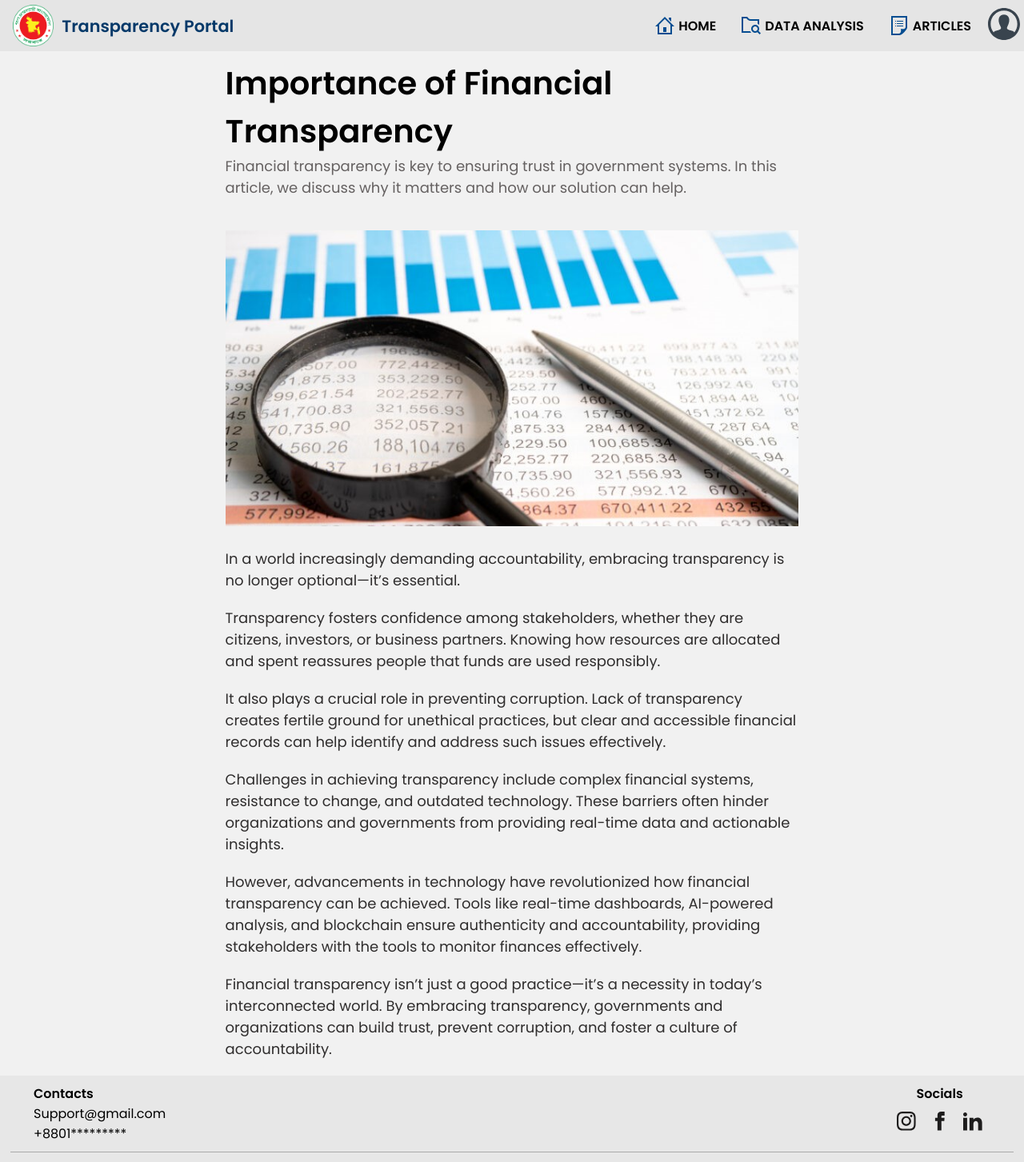
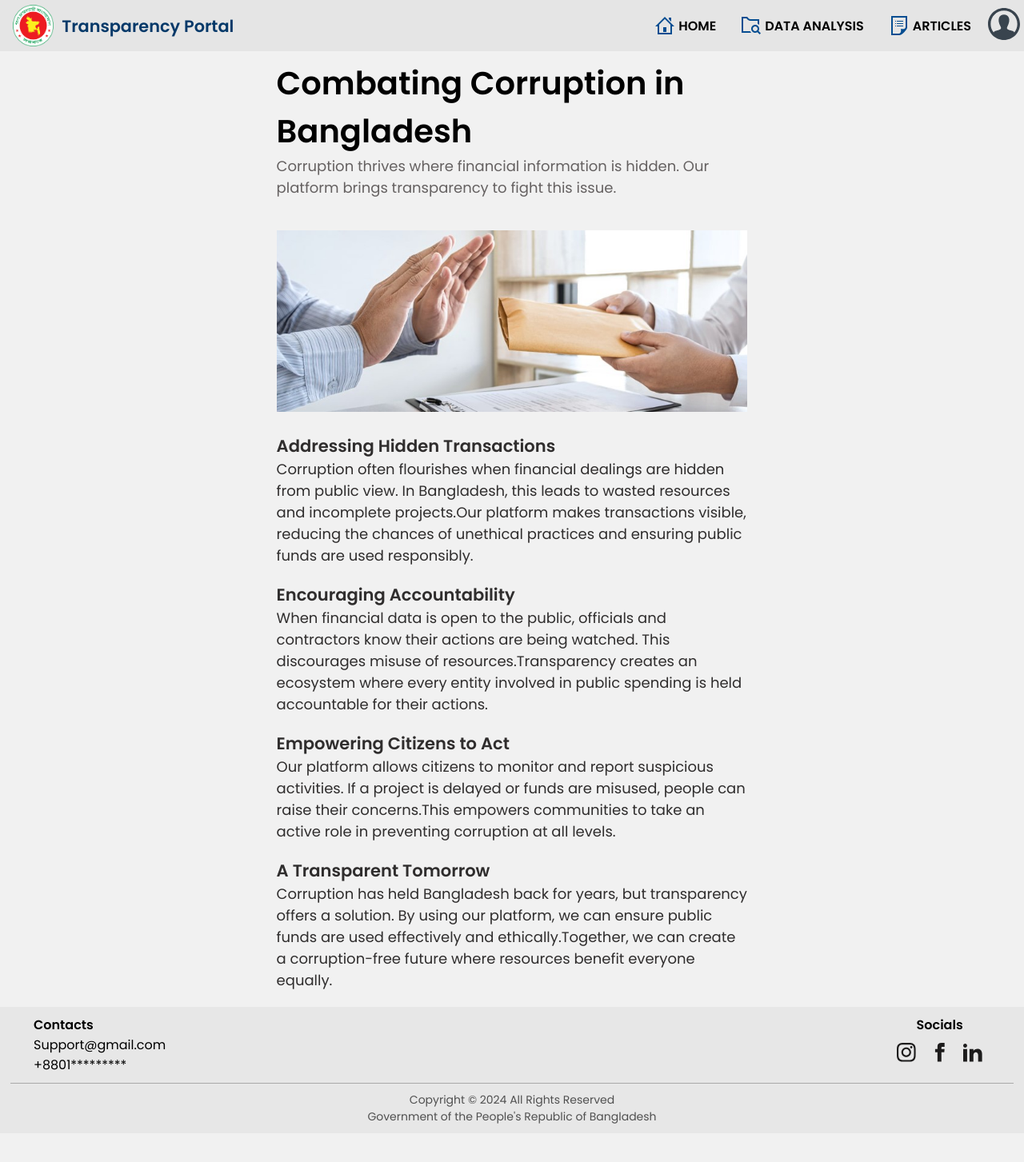
Before and after one commit to Waliulislamnohan/transparency-management-system, a React (Vite) app: page /articles/1 in a window 1280 px wide. Shown: the top 1453 px of the page at 80% size. After the commit the page ends 1417 px from the top, so only its background shows below. Built offline with nearby package versions, Linux system fonts and the light colour scheme.

Commit message:
some minor updates and edited the articles

```diff
--- a/src/components/footer.jsx
+++ b/src/components/footer.jsx
@@ -1,4 +1,5 @@
 import React from 'react';
+import { Link } from 'react-router-dom';
 
 export default function Footer() {
   return (
@@ -13,21 +14,21 @@ export default function Footer() {
       <div className="socials">
         <h4 className="soicals-title">Socials</h4>
       <div className="footer-icons">
-            <a href="#" className="footer-icon-link">
+            <Link to="#" className="footer-icon-link">
               <svg className="footer-icon-img" xmlns="http://www.w3.org/2000/svg" viewBox="0 0 24 24">
                 <path d="M12 2.163c3.204 0 3.584.012 4.85.07 3.252.148 4.771 1.691 4.919 4.919.058 1.265.069 1.645.069 4.849 0 3.205-.012 3.584-.069 4.849-.149 3.225-1.664 4.771-4.919 4.919-1.266.058-1.644.07-4.85.07-3.204 0-3.584-.012-4.849-.07-3.26-.149-4.771-1.699-4.919-4.92-.058-1.265-.07-1.644-.07-4.849 0-3.204.013-3.583.07-4.849.149-3.227 1.664-4.771 4.919-4.919 1.266-.057 1.645-.069 4.849-.069zm0-2.163c-3.259 0-3.667.014-4.947.072-4.358.2-6.78 2.618-6.98 6.98-.059 1.281-.073 1.689-.073 4.948 0 3.259.014 3.668.072 4.948.2 4.358 2.618 6.78 6.98 6.98 1.281.058 1.689.072 4.948.072 3.259 0 3.668-.014 4.948-.072 4.354-.2 6.782-2.618 6.979-6.98.059-1.28.073-1.689.073-4.948 0-3.259-.014-3.667-.072-4.947-.196-4.354-2.617-6.78-6.979-6.98-1.281-.059-1.69-.073-4.949-.073zm0 5.838c-3.403 0-6.162 2.759-6.162 6.162s2.759 6.163 6.162 6.163 6.162-2.759 6.162-6.163c0-3.403-2.759-6.162-6.162-6.162zm0 10.162c-2.209 0-4-1.79-4-4 0-2.209 1.791-4 4-4s4 1.791 4 4c0 2.21-1.791 4-4 4zm6.406-11.845c-.796 0-1.441.645-1.441 1.44s.645 1.44 1.441 1.44c.795 0 1.439-.645 1.439-1.44s-.644-1.44-1.439-1.44z"/>
               </svg>
-            </a>
-            <a href="#" className="footer-icon-link">
+            </Link>
+            <Link to="#" className="footer-icon-link">
             <svg className="footer-icon-img" xmlns="http://www.w3.org/2000/svg" viewBox="0 0 24 24">
               <path d="M9 8h-3v4h3v12h5v-12h3.642l.358-4h-4v-1.667c0-.955.192-1.333 1.115-1.333h2.885v-5h-3.808c-3.596 0-5.192 1.583-5.192 4.615v3.385z"/>
               </svg>
-            </a>
-            <a href="#" className="footer-icon-link">
+            </Link>
+            <Link to="#" className="footer-icon-link">
               <svg className="footer-icon-img" xmlns="http://www.w3.org/2000/svg" viewBox="0 0 24 24">
                 <path d="M4.98 3.5c0 1.381-1.11 2.5-2.48 2.5s-2.48-1.119-2.48-2.5c0-1.38 1.11-2.5 2.48-2.5s2.48 1.12 2.48 2.5zm.02 4.5h-5v16h5v-16zm7.982 0h-4.968v16h4.969v-8.399c0-4.67 6.029-5.052 6.029 0v8.399h4.988v-10.131c0-7.88-8.922-7.593-11.018-3.714v-2.155z"/>
               </svg>
-            </a>
+            </Link>
           </div>
       </div>
       </div>
--- a/src/components/header.jsx
+++ b/src/components/header.jsx
@@ -6,17 +6,17 @@ export default function Header() {
   return (
     <>
     <nav>
-      <a className="header-logo" href="/">
+      <Link className="header-logo" to="/">
         <img src={Logo} alt="Logo" className="logo-img" id='logo-img'/>
         <label htmlFor="logo-img">Transparency Portal</label>
-      </a>
+      </Link>
     <div className="nav-links">
         <div className="options">
-          <a className="nav-link" href="/">
+          <Link className="nav-link" to="/">
           <svg className="nav-icon" xmlns="http://www.w3.org/2000/svg" width="24" height="24" viewBox="0 0 24 24"><path d="M20 7.093v-5.093h-3v2.093l3 3zm4 5.907l-12-12-12 12h3v10h18v-10h3zm-5 8h-14v-10.26l7-6.912 7 6.99v10.182zm-5-1h-4v-6h4v6z"/>
           </svg>
             <span>Home</span>
-          </a>
+          </Link>
           <Link className="nav-link" to="/process">
           <svg className="nav-icon" width="24" height="24" xmlns="http://www.w3.org/2000/svg" fillRule="evenodd" clipRule="evenodd"><path d="M19.757 20.171c-.791.524-1.739.829-2.757.829-2.76 0-5-2.24-5-5s2.24-5 5-5 5 2.24 5 5c0 1.018-.305 1.966-.829 2.757l2.829 2.829-1.414 1.414-2.829-2.829zm-7.654.829h-12.103v-20h7c1.695 1.942 2.371 3 4 3h11v7.103c-.574-.586-1.25-1.072-2-1.428v-3.675h-9c-2.339 0-3.537-1.388-4.917-3h-4.083v16h8.675c.356.75.842 1.426 1.428 2zm4.897-8c1.656 0 3 1.344 3 3s-1.344 3-3 3-3-1.344-3-3 1.344-3 3-3z"/></svg>
             <span>Data Analysis</span>
@@ -45,11 +45,11 @@ export default function Header() {
         </svg>
         <span>admin account</span>
         </Link>
-        <a className="mb-nav-link" href="/">
+        <Link className="mb-nav-link" to="/">
           <svg className="mb-nav-icon" xmlns="http://www.w3.org/2000/svg" width="24" height="24" viewBox="0 0 24 24"><path d="M20 7.093v-5.093h-3v2.093l3 3zm4 5.907l-12-12-12 12h3v10h18v-10h3zm-5 8h-14v-10.26l7-6.912 7 6.99v10.182zm-5-1h-4v-6h4v6z"/>
           </svg>
             <span>Home</span>
-          </a>
+          </Link>
           <Link className="mb-nav-link" to="/process">
             <svg className="mb-nav-icon" width="24" height="24" xmlns="http://www.w3.org/2000/svg" fillRule="evenodd" clipRule="evenodd"><path d="M19.757 20.171c-.791.524-1.739.829-2.757.829-2.76 0-5-2.24-5-5s2.24-5 5-5 5 2.24 5 5c0 1.018-.305 1.966-.829 2.757l2.829 2.829-1.414 1.414-2.829-2.829zm-7.654.829h-12.103v-20h7c1.695 1.942 2.371 3 4 3h11v7.103c-.574-.586-1.25-1.072-2-1.428v-3.675h-9c-2.339 0-3.537-1.388-4.917-3h-4.083v16h8.675c.356.75.842 1.426 1.428 2zm4.897-8c1.656 0 3 1.344 3 3s-1.344 3-3 3-3-1.344-3-3 1.344-3 3-3z"/></svg>
             <span>Data Analysis</span>
--- a/src/components/updates.jsx
+++ b/src/components/updates.jsx
@@ -21,7 +21,7 @@ export default function Updates() {
       ))}
     </div>
     <div className="view-blogs">
-      <a href="/articles" className="view-blogs-link">See all</a>
+      <Link to="/articles" className="view-blogs-link">See all</Link>
     </div>
   </div>
 </>
--- a/src/css/article.css
+++ b/src/css/article.css
@@ -1,5 +1,6 @@
 .article-container{
-    margin: 0 22vw;
+    max-width: 46vw;
+    margin: auto;
 }
 
 .article-container *{
--- a/src/css/budgets.css
+++ b/src/css/budgets.css
@@ -1,10 +1,10 @@
 
 .budget-main{
     display: grid;
-    grid-template-columns: 1.2fr 4fr;
+    grid-template-columns: 1.5fr 4fr;
     align-items: center;
-    padding: 10px 4%;
-    gap: 6%;
+    padding: 10px 2%;
+    gap: 2%;
   }
 
   @media (max-width: 57rem){
--- a/src/css/charts.css
+++ b/src/css/charts.css
@@ -3,7 +3,7 @@
     padding: 10px 0;
     border-radius: 10px;
     background-color: #ebebeb;
-    box-shadow: 0 6px 12px rgba(0, 0, 0, 0.1);
+    box-shadow: 0 2px 5px #0000001a;
 }
 
 .chartTitle,.chartDes{
@@ -36,7 +36,7 @@
     min-width: 120px;
     margin-top: 40px;
     background-color: #eaeaea;
-    box-shadow: 0 4px 12px rgba(0, 0, 0, 0.1);
+    box-shadow: 0 2px 5px #0000001a;
     overflow: hidden;
   }
 
--- a/src/css/header.css
+++ b/src/css/header.css
@@ -1,7 +1,8 @@
 nav{
     display: flex;
-    position: relative;
+    position: fixed;
     justify-content: space-between;
+    top: 0;
     width: 100%;
     height:4rem;
     backdrop-filter: blur(10px);
--- a/src/css/text-animation.css
+++ b/src/css/text-animation.css
@@ -1,8 +1,8 @@
 .title{
     box-sizing: content-box;
-    height: 70px;
+    height: 80px;
     display: flex;
-    font-size: 3rem;
+    font-size: 3.5rem;
     font-weight: bolder;
 }
 
@@ -18,20 +18,21 @@
     padding: 0 10px;
 }
 
+.start-word span, .end-word span{
+    display: block;
+    height: 100%;
+    color: #0088ff;
+    animation: spin_words 16s infinite;
+}
+
 .start-word span{
-    animation: spin_words 13s infinite;
+    animation-delay: 2s;
+    text-align: end;
 }
 
 .end-word span{
-    animation: spin_words 13s infinite;
-    animation-delay: 2s;
-}
-
-.start-word span, .end-word span{
-    display: block;
-    height: 100%;
-    padding-left: 10px;
-    color: #0088ff;
+    animation-delay: 4s;
+    text-align: start;
 }
 
 @keyframes spin_words{
--- a/src/css/updates.css
+++ b/src/css/updates.css
@@ -4,10 +4,15 @@
     overflow: hidden;
     border-radius: 10px;
     margin: 0 auto;
+    padding-bottom: 10px;
     max-width: 350px;
     line-height: 16px;
     background: #ededed;
-    box-shadow:0 20px 25px -5px #0000001a, 0 10px 10px -5px #0000000a;
+    box-shadow: 0 2px 5px #0000001a;
+  }
+
+  .updates-container,.updates-container *{
+    /* border: 1px solid red; */
   }
 
   .updates-header {
@@ -46,12 +51,11 @@
 
   .update-content {
     display: -webkit-box;
-    -webkit-line-clamp: 1;
+    -webkit-line-clamp: 2;
     -webkit-box-orient: vertical;
     overflow: hidden;
     text-overflow: ellipsis;
     color: #444;
-    max-height: 90px;
     font-size: 0.8rem;
     color: #383838;
   }
@@ -68,7 +72,6 @@
 
   .view-blogs {
     text-align: center;
-    margin: 10px 0;
   }
 
   .view-blogs-link {
--- a/src/data/content.jsx
+++ b/src/data/content.jsx
@@ -1,107 +1,146 @@
 import finance from "../assets/img/importance.jpeg";
-import blog from "../assets/img/blog-img.jpg";
 import trust from "../assets/img/trust.jpg";
-import curruption from "../assets/img/curruption.jpg";
+import corruption from "../assets/img/curruption.jpg";
 
 export const articlesData = [
   {
     id: 1,
-      title: "Importance of Financial Transparency",
-      date: "12 January 2024",
-      description: "Financial transparency is key to ensuring trust in government systems. In this article, we discuss why it matters and how our solution can help.",
-      image: finance,
+    title: "Combating Corruption in Bangladesh",
+    date: "15 January 2024",
+    description: "Corruption thrives where financial information is hidden. Our platform brings transparency to fight this issue.",
+    image: corruption, // Replace with actual image path
     link: "/articles/1",
     content: [
       {
         type: "image",
-          src: finance,
+        src: corruption,
         alt: "A visual representation of transparency"
       },
       {
         type: "paragraph",
-          text: "In a world increasingly demanding accountability, embracing transparency is no longer optional—it’s essential."
+        subtitle: "Addressing Hidden Transactions",
+        text: [
+          "Corruption often flourishes when financial dealings are hidden from public view. In Bangladesh, this leads to wasted resources and incomplete projects.",
+          "Our platform makes transactions visible, reducing the chances of unethical practices and ensuring public funds are used responsibly."
+        ]
       },
       {
         type: "paragraph",
-          text: "Transparency fosters confidence among stakeholders, whether they are citizens, investors, or business partners. Knowing how resources are allocated and spent reassures people that funds are used responsibly."
+        subtitle: "Encouraging Accountability",
+        text: [
+          "When financial data is open to the public, officials and contractors know their actions are being watched. This discourages misuse of resources.",
+          "Transparency creates an ecosystem where every entity involved in public spending is held accountable for their actions."
+        ]
       },
       {
         type: "paragraph",
-          text: "It also plays a crucial role in preventing corruption. Lack of transparency creates fertile ground for unethical practices, but clear and accessible financial records can help identify and address such issues effectively."
+        subtitle: "Empowering Citizens to Act",
+        text: [
+          "Our platform allows citizens to monitor and report suspicious activities. If a project is delayed or funds are misused, people can raise their concerns.",
+          "This empowers communities to take an active role in preventing corruption at all levels."
+        ]
       },
       {
         type: "paragraph",
-          text: "Challenges in achieving transparency include complex financial systems, resistance to change, and outdated technology. These barriers often hinder organizations and governments from providing real-time data and actionable insights."
-        },
-        {
-          type: "paragraph",
-          text: "However, advancements in technology have revolutionized how financial transparency can be achieved. Tools like real-time dashboards, AI-powered analysis, and blockchain ensure authenticity and accountability, providing stakeholders with the tools to monitor finances effectively."
-        },
-        {
-          type: "paragraph",
-          text: "Financial transparency isn’t just a good practice—it’s a necessity in today’s interconnected world. By embracing transparency, governments and organizations can build trust, prevent corruption, and foster a culture of accountability."
+        subtitle: "A Transparent Tomorrow",
+        text: [
+          "Corruption has held Bangladesh back for years, but transparency offers a solution. By using our platform, we can ensure public funds are used effectively and ethically.",
+          "Together, we can create a corruption-free future where resources benefit everyone equally."
+        ]
       }
     ]
   },
   {
     id: 2,
-      title: "Combating Corruption",
-      date: "15 January 2024",
-      description: "Corruption often thrives where financial information is hidden. We explore how transparency helps fight corruption.",
-      image: curruption,
+    title: "Enhancing Public Trust",
+    date: "20 January 2024",
+    description: "Building trust in governance is essential for progress. Our platform bridges the gap between citizens and the government.",
+    image: trust, // Replace with actual image path
     link: "/articles/2",
     content: [
       {
         type: "image",
-          src: curruption,
-          alt: "A visual representation of corruption"
+        src: trust,
+        alt: "A visual representation of public trust"
       },
       {
         type: "paragraph",
-          text: "Corruption thrives where financial information is hidden or manipulated. Transparency in financial records ensures that the public can hold organizations and governments accountable for their spending."
+        subtitle: "Rebuilding Public Confidence",
+        text: [
+          "Citizens in Bangladesh often lose faith in governance due to a lack of transparency. This disconnect weakens the bond between the public and officials.",
+          "Our platform helps rebuild this confidence by showcasing how public funds are allocated and spent."
+        ]
       },
       {
         type: "paragraph",
-          text: "By providing real-time visibility into public finances, transparency can deter corrupt activities. Clear, accessible data allows citizens to track spending and identify areas of concern before they spiral into corruption."
+        subtitle: "Fostering Participation",
+        text: [
+          "Transparency encourages citizens to take part in governance. When people know how resources are distributed, they feel more connected and engaged.",
+          "For instance, farmers can track how funds for irrigation projects are utilized, ensuring accountability at the grassroots level."
+        ]
       },
       {
         type: "paragraph",
-          text: "Public-facing platforms that publish financial reports empower citizens to demand responsible management of funds, fostering a system of checks and balances."
+        subtitle: "Strengthening Relationships",
+        text: [
+          "Trust grows when there is clarity in financial dealings. Citizens are more likely to support policies and reforms when they see transparency in action.",
+          "Our platform bridges the gap between the government and the people, creating a collaborative environment."
+        ]
       },
       {
         type: "paragraph",
-          text: "While the challenge of overcoming deeply embedded corruption remains, transparency is the first step toward a fairer and more just society."
+        subtitle: "A Future Built on Trust",
+        text: [
+          "Trust is the foundation of progress. By making governance more transparent, we can foster a society where people believe in their leaders and work together for a brighter future.",
+          "Our platform is the first step toward building this trust, one transaction at a time."
+        ]
       }
     ]
   },
   {
     id: 3,
-      title: "Enhancing Public Trust",
-      date: "20 January 2024",
-      description: "Technology plays a significant role in improving transparency and accountability in public spending.",
-      image: trust,
+    title: "Importance of Financial Transparency",
+    date: "25 January 2024",
+    description: "Financial transparency ensures accountability and trust in public spending. It is essential for a fair and just society.",
+    image: finance, // Replace with actual image path
     link: "/articles/3",
     content: [
       {
         type: "image",
-          src: trust,
-          alt: "A visual representation of technology in accountability"
+        src: finance,
+        alt: "A visual representation of financial transparency"
       },
       {
         type: "paragraph",
-          text: "Advancements in technology have revolutionized how public spending can be tracked and monitored. Data analytics tools and blockchain technology allow for real-time tracking of funds, ensuring accountability."
+        subtitle: "Understanding Transparency",
+        text: [
+          "Financial transparency means showing where every penny is spent. It ensures that public funds are used for their intended purpose and not misappropriated.",
+          "For example, publishing data on school funding helps citizens verify if the money is being spent on improving education."
+        ]
       },
       {
         type: "paragraph",
-          text: "Governments can use modern financial platforms to provide citizens with up-to-date information on spending, increasing transparency and trust in their decision-making processes."
+        subtitle: "Driving Ethical Governance",
+        text: [
+          "When financial data is accessible, it discourages unethical behavior. Officials are less likely to misuse funds when their actions are visible to the public.",
+          "Our platform ensures that all transactions are documented and available for scrutiny, creating a culture of honesty."
+        ]
       },
       {
         type: "paragraph",
-          text: "These tools also help governments identify inefficiencies and optimize their spending. By making financial data more accessible, citizens are empowered to scrutinize government spending and demand improvements."
+        subtitle: "Encouraging Economic Growth",
+        text: [
+          "Transparency boosts investor confidence, leading to increased economic activity. When businesses know that government dealings are clear, they are more likely to invest.",
+          "This leads to job creation and overall economic development, benefiting everyone in the country."
+        ]
       },
       {
         type: "paragraph",
-          text: "Public trust grows when citizens know that financial decisions are being made responsibly and transparently. Technology has bridged the gap, creating a more informed, engaged, and empowered public."
+        subtitle: "Transparency for a Better Tomorrow",
+        text: [
+          "Financial transparency is not just about numbers; it’s about trust and fairness. It lays the foundation for a society where everyone has equal opportunities.",
+          "With our platform, Bangladesh can ensure that public funds are used wisely, paving the way for a prosperous future."
+        ]
       }
     ]
   }
--- a/src/pages/article.jsx
+++ b/src/pages/article.jsx
@@ -22,8 +22,14 @@ export default function Article(){
       <p className="article-description">{article.description}</p>
         {article.content.map((item, index) => {
           if (item.type === "paragraph") {
-            return <p className='article-para' key={index}>{item.text}</p>;
-          } else if (item.type === "image") {
+            return (
+                <>
+                    {item.subtitle && <h3 className='article-subtitle' key={`subtitle-${index}`}>{item.subtitle}</h3>}
+                    <p className='article-para' key={`paragraph-${index}`}>{item.text}</p>
+                </>
+            );
+        }
+        else if (item.type === "image") {
             return <img className='article-img' key={index} src= {item.src} alt={item.alt} />;
           }
           return null;
--- a/src/styles.css
+++ b/src/styles.css
@@ -28,6 +28,7 @@ body {
   font-family: 'Poppins', sans-serif;
   overflow-x: hidden;
   background-color: #f1f1f1;
+  margin-top: 4rem;
 }
 
 .main-container {
@@ -164,7 +165,7 @@ body {
 .cards {
   display: inline-block;
   padding: 30px;
-  max-width: 80%;
+  max-width: 90%;
   border-radius: 10px;
   background-color: #dedcdc;
 }
@@ -176,11 +177,11 @@ body {
 }
 
 .card {
-  height: 9rem;
+  height: 10rem;
   border-radius: 5px;
   background-size: cover;
   color: rgb(168, 168, 168);
-  box-shadow: 0 4px 12px rgba(0, 0, 0, 0.1);
+  box-shadow: 0 2px 5px #0000001a;
 }
 
 .card div{
```
Also changed, not shown: src/assets/img/curruption.jpg, src/assets/img/importance.jpeg. Lines whose indentation alone changed are shown as unchanged.
